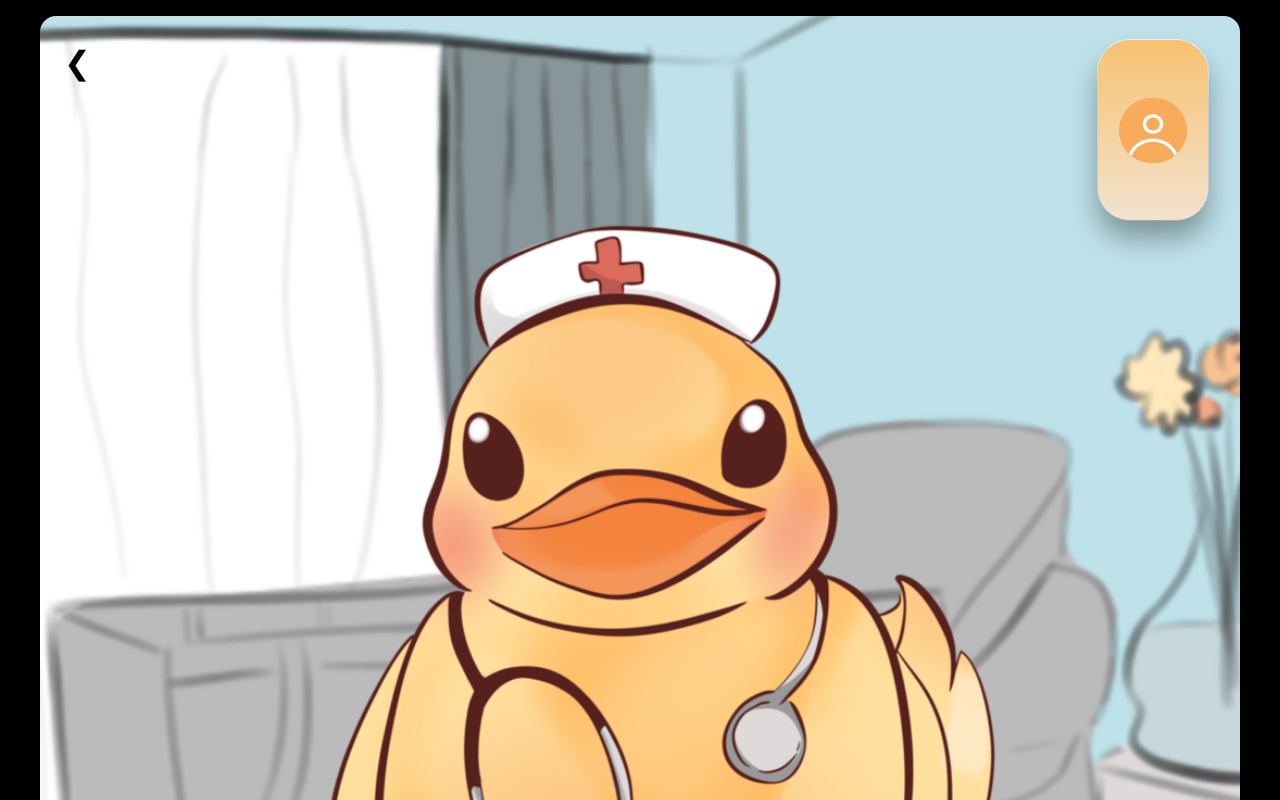
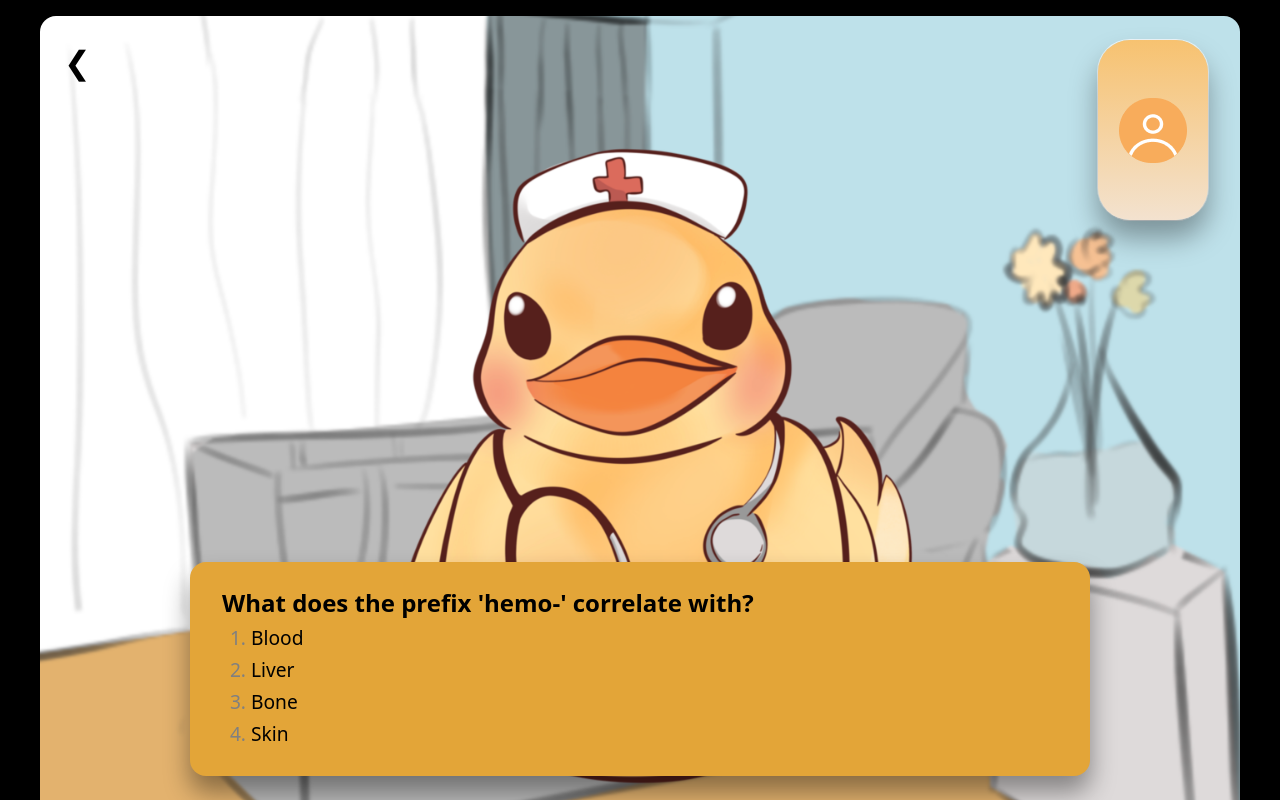
Before and after one commit to dalyai33/NurseSim, a React (Vite) app in the folder web/: page /sim in a window 1280 px wide. Shown: the top 800 px of the page. Built offline with nearby package versions, Linux system fonts and the light colour scheme; a web font is replaced by a local one.

Commit message:
Fixed some UI issues

```diff
--- a/web/src/styles/sim.css
+++ b/web/src/styles/sim.css
@@ -1,7 +1,16 @@
+.sim-screen .app-screen-inner {
+  max-width: none;
+  width: 100%;
+  height: 100vh;
+  border-radius: 0;
+  box-shadow: none;
+}
+
 .sim-root {
   background-size: cover;
   background-position: center;
   position: relative;
+  height: 100vh;
 }
 
 .sim-back {
@@ -45,15 +54,17 @@
   height: 60%;
   object-fit: contain;
 }
-.quiz-popup{
 
-  width: 75%;
-  margin: 75% auto 0 auto;
-
-  background-color: orange;
-  padding: 25px;
-
-  border-radius: 10px;
+.quiz-popup {
+  position: absolute;
+  left: 50%;
+  transform: translateX(-50%);
+  bottom: 40px;
+  width: min(900px, 90%);
+  background-color: #e3a538;
+  padding: 24px 32px;
+  border-radius: 16px;
+  box-shadow: 0 16px 26px rgba(0, 0, 0, 0.4);
 }
 
 .answer{
```
